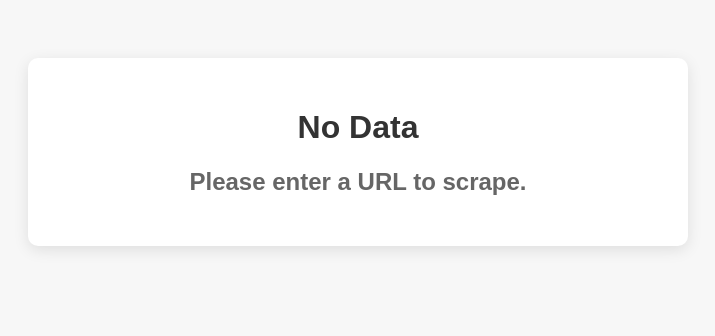
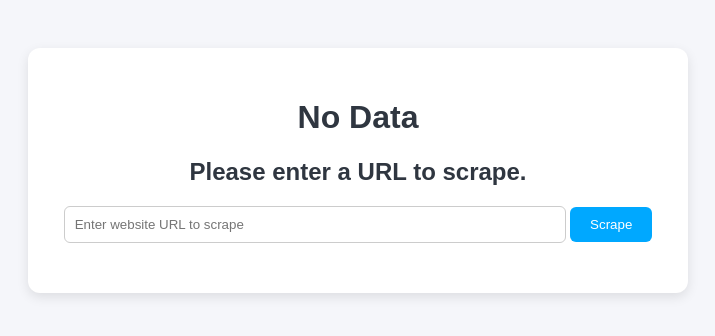
Before and after one commit to papunii/DevOps_Assignment_Project, a Flask app: page / in a window 1280 px wide. Shown: the top 336 px of the page, without its empty margins (282-997 px from the left). Run offline with Flask 3, Linux system fonts and the light colour scheme.

Commit message:
Update index.html

```diff
--- a/templates/index.html
+++ b/templates/index.html
@@ -5,25 +5,38 @@
   <title>{{ title }}</title>
   <style>
     body {
-      background: #f7f7f7;
+      background: #f5f6fa;
       font-family: Arial, sans-serif;
-      padding: 50px;
+      padding: 40px;
       text-align: center;
     }
     .container {
-      background: #ffffff;
-      border-radius: 10px;
+      background: #fff;
       padding: 30px;
+      border-radius: 12px;
+      box-shadow: 0 4px 12px rgba(0,0,0,0.1);
       max-width: 600px;
       margin: auto;
-      box-shadow: 0px 4px 15px rgba(0, 0, 0, 0.1);
     }
-    h1 {
-      color: #333;
+    h1, h2 {
+      color: #2f3640;
     }
-    h2 {
-      color: #666;
-      margin-top: 20px;
+    form {
+      margin: 20px 0;
+    }
+    input[type="text"] {
+      padding: 10px;
+      width: 80%;
+      border: 1px solid #ccc;
+      border-radius: 6px;
+    }
+    button {
+      padding: 10px 20px;
+      border: none;
+      background: #00a8ff;
+      color: white;
+      border-radius: 6px;
+      cursor: pointer;
     }
   </style>
 </head>
@@ -31,6 +44,11 @@
   <div class="container">
     <h1>{{ title }}</h1>
     <h2>{{ heading }}</h2>
+
+    <form method="POST">
+      <input type="text" name="url" placeholder="Enter website URL to scrape" required>
+      <button type="submit">Scrape</button>
+    </form>
   </div>
 </body>
 </html>
```
